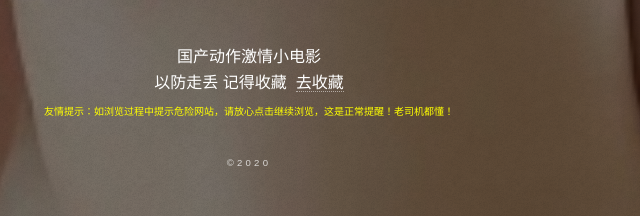
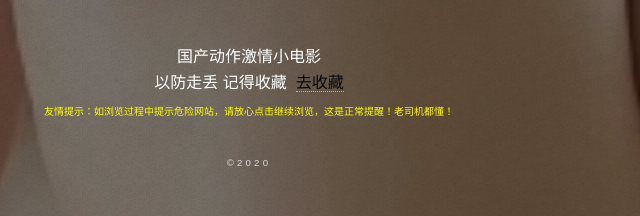
Before and after one commit to zhaoshangshaa/zhaoshangshaa.github.io, a plain HTML site: page index.html in a window 1280 px wide. Shown: the part 581-797 px from the top of the page, 391-1031 px from the left. Drawn offline with Linux system fonts and the light colour scheme; a web font is replaced by a local one.

Commit message:
Update index.html

```diff
--- a/index.html
+++ b/index.html
@@ -40,7 +40,7 @@
 					<footer id="footer">
 
 						<p>  国产动作激情小电影 <br/>
-							以防走丢 记得收藏 &nbsp;<a href="https://ob-l.com">去收藏</a><br/>
+							以防走丢 记得收藏 &nbsp;<a href="https://ob-l.com"><font color="999">去收藏</font></a><br/>
 							<font color="#FFFF00" size="1">友情提示：如浏览过程中提示危险网站，请放心点击继续浏览，这是正常提醒！老司机都懂！</font>
 					    </p>
 
```
